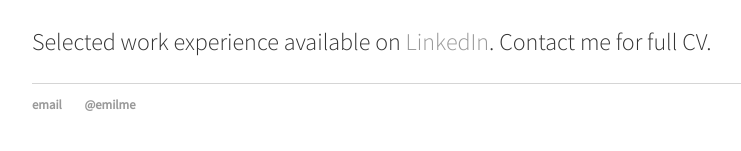
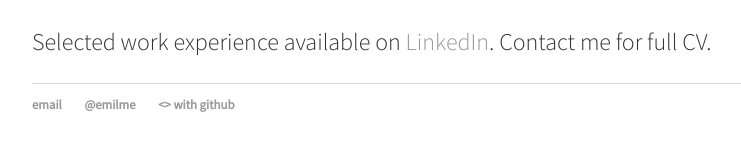
Before and after one commit to emilme/emilme.github.io, a Jekyll site: the page built from resume/index.html, in a window 1280 px wide. Shown: the part 357-508 px from the top of the page, without its empty margins (160-901 px from the left). Built offline with Jekyll 4.4.1, drawn with Linux system fonts in a browser that asks for light colours.

Commit message:
Update default.html

```diff
--- a/_layouts/default.html
+++ b/_layouts/default.html
@@ -36,6 +36,7 @@
 	    		<ul>
 	        		<li><a href="mailto:emily.hong@aya.yale.edu">email</a></li>
 	        		<li><a href="https://twitter.com/emilme">@emilme</a></li>
+	        		<li><a href="https://github.com/"><> with github</a></li>
 				</ul>
 			</footer>
 		</body>
```
